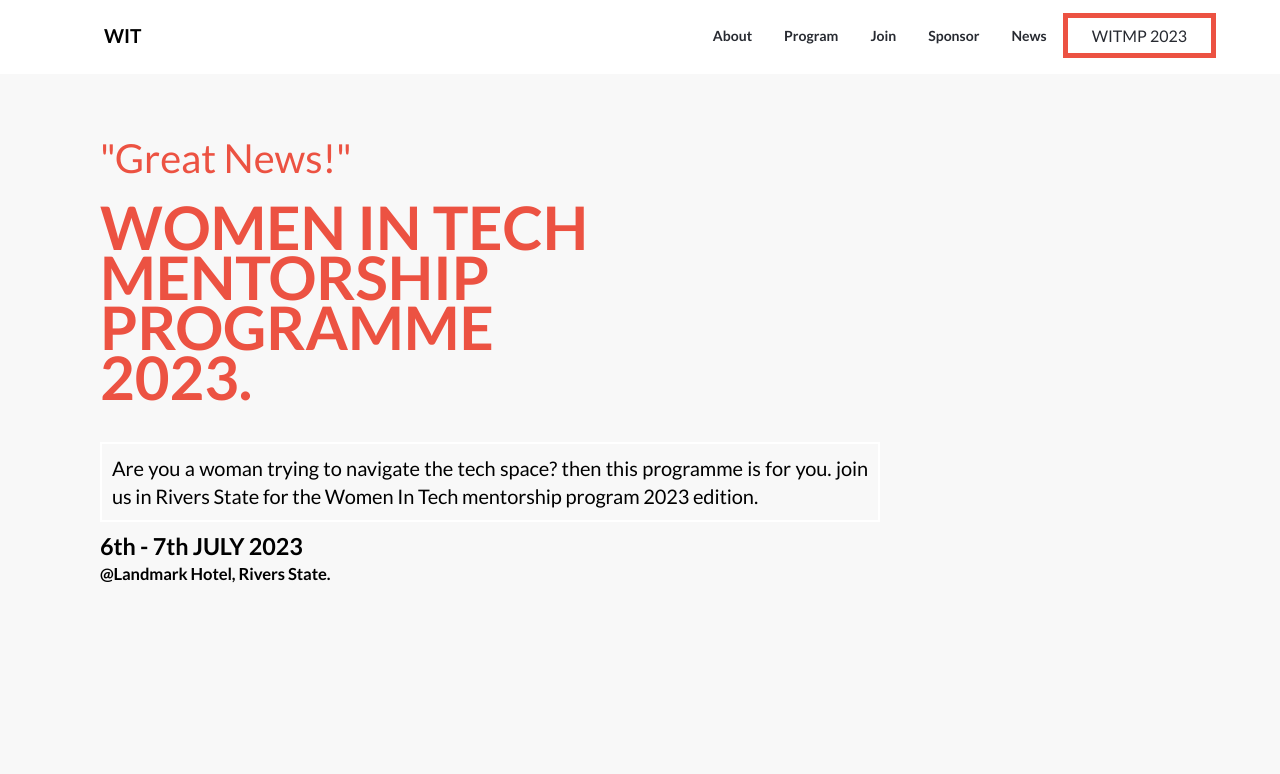
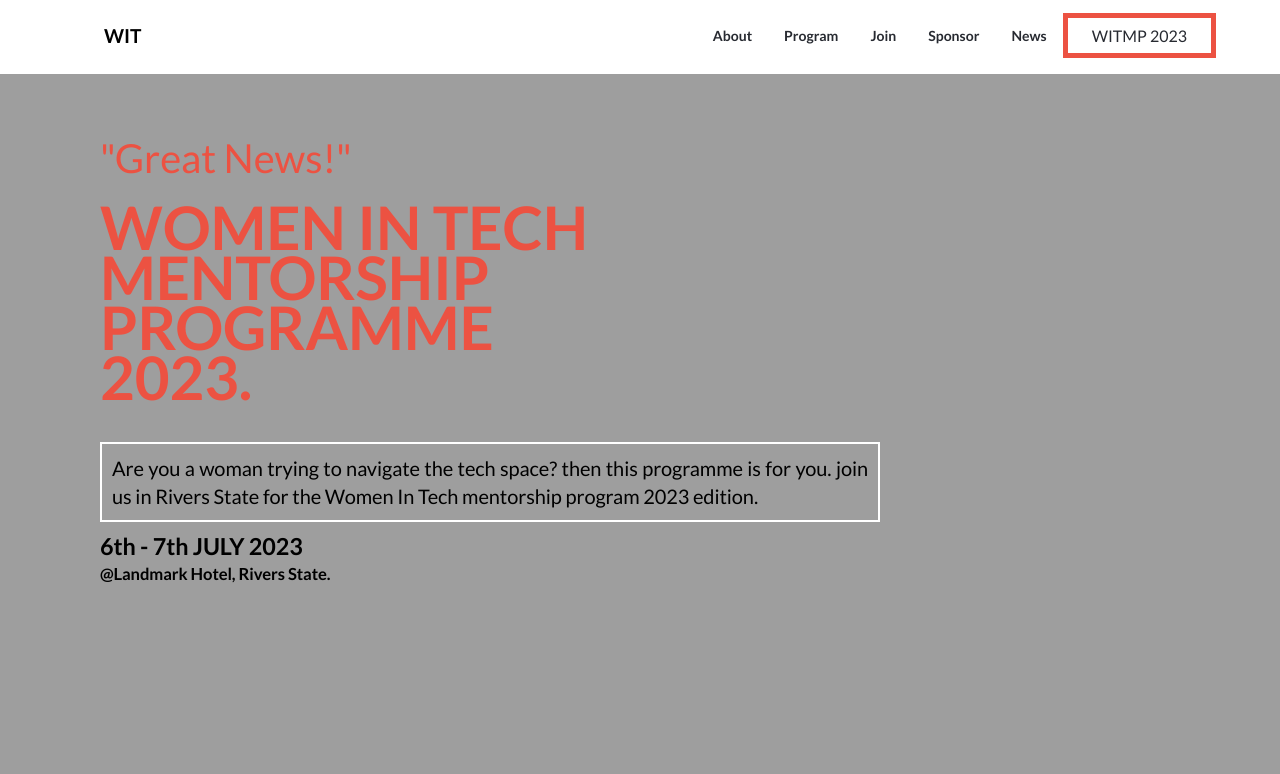
Before and after one commit to JoyTaribagshaw/module-1-capstone-project, a website: page index.html in a window 1280 px wide. Shown: the part 26-800 px from the top of the page. Drawn offline with Linux system fonts and the light colour scheme; the site is published under a folder, as on GitHub Pages, so addresses that start at the root find nothing.

Commit message:
Update css file

```diff
--- a/about.css
+++ b/about.css
@@ -57,7 +57,7 @@ header {
 }
 
 .about-first-section {
-  background-image: url(/Assets/pexels-karolina-grabowska-5399043.jpg), linear-gradient(rgba(0, 0, 0, 0.6), rgba(0, 0, 0, 0.6));
+  background-image: url(Assets/pexels-karolina-grabowska-5399043.jpg), linear-gradient(rgba(0, 0, 0, 0.6), rgba(0, 0, 0, 0.6));
   background-blend-mode: overlay;
   background-repeat: no-repeat;
   background-size: cover;
--- a/style.css
+++ b/style.css
@@ -39,7 +39,7 @@ header {
 }
 
 .first-section {
-  background-image: url(Assets\pexels-karolina-grabowska-7679649.jpg);
+  background-image: url(Assets/pexels-karolina-grabowska-7679649.jpg);
   background-repeat: no-repeat;
   background-size: cover;
   background-position: center;
@@ -378,7 +378,7 @@ li {
 
   .first-section {
     padding: 70px 400px 200px 100px;
-    background-image: url(/Assets/pexels-karolina-grabowska-7679649.jpg);
+    background-image: url(Assets/pexels-karolina-grabowska-7679649.jpg);
     background-repeat: no-repeat;
     background-size: cover;
     background-position: center;
```
